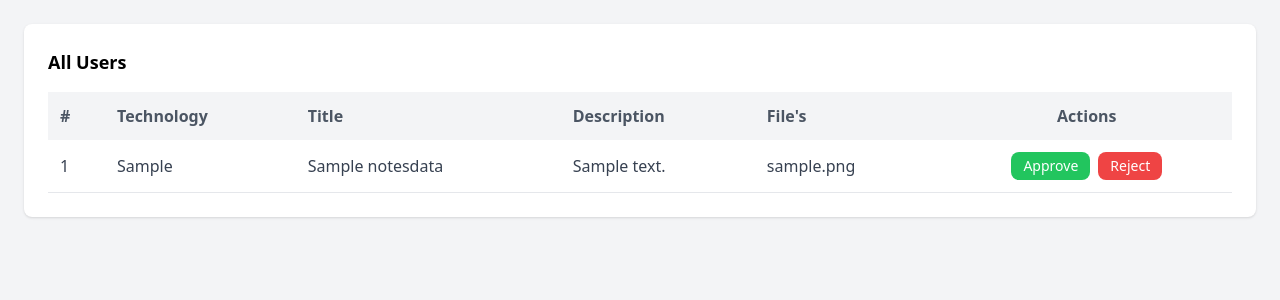
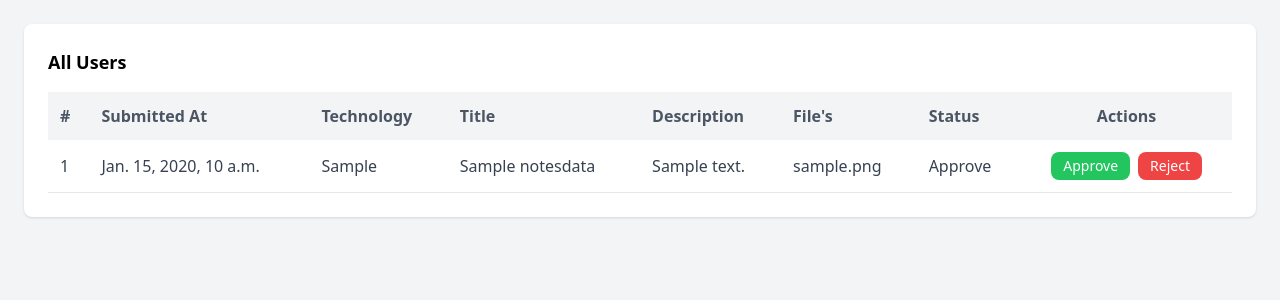
Before and after one commit to SanketTOPS/10June_Python, a Django app: page /adminapp/notesdata/ in a window 1280 px wide. Shown: the part 72-372 px from the top of the page. Run offline with Django 5.2, Linux system fonts and the light colour scheme; tables that the repository leaves empty hold one stand-in row (values such as "Sample post"); some libraries are stand-ins or nearby versions.

Commit message:
Admin App

```diff
--- a/Projects/FinalProject/adminapp/templates/notesdata.html
+++ b/Projects/FinalProject/adminapp/templates/notesdata.html
@@ -27,10 +27,12 @@
                     <thead>
                         <tr class="bg-gray-100 text-left text-gray-600">
                             <th class="p-3">#</th>
+                            <th class="p-3">Submitted At</th>
                             <th class="p-3">Technology</th>
                             <th class="p-3">Title</th>
                             <th class="p-3">Description</th>
                             <th class="p-3">File's</th>
+                            <th class="p-3">Status</th>
                             <th class="p-3 text-center">Actions</th>
                         </tr>
                     </thead>
@@ -38,16 +40,18 @@
                         {% for i in ndata %}
                         <tr class="border-b hover:bg-gray-50">
                             <td class="p-3">{{i.id}}</td>
+                            <td class="p-3">{{i.submitted_at}}</td>
                             <td class="p-3">{{i.tech}}</td>
                             <td class="p-3">{{i.title}}</td>
                             <td class="p-3">{{i.desc}}</td>
-                            <td class="p-3"><a href="{{i.notesfile}}">{{i.notesfile}}</a>
+                            <td class="p-3"><a href="{{i.notesfile.url}}" download>{{i.notesfile}}</a>
                             </td>
+                            <td class="p-3">{{i.status}}</td>
                             <td class="p-3 flex justify-center gap-2">
-                                <button
-                                    class="px-3 py-1 bg-green-500 text-white rounded-lg text-sm hover:bg-blue-600">Approve</button>
-                                <button
-                                    class="px-3 py-1 bg-red-500 text-white rounded-lg text-sm hover:bg-red-600">Reject</button>
+                                <a href="/adminapp/approve_notes/{{i.id}}"
+                                    class="px-3 py-1 bg-green-500 text-white rounded-lg text-sm hover:bg-blue-600">Approve</a>
+                                <a href="/adminapp/reject_notes/{{i.id}}"
+                                    class="px-3 py-1 bg-red-500 text-white rounded-lg text-sm hover:bg-red-600">Reject</a>
                             </td>
                         </tr>
                         {% endfor %}
--- a/Projects/FinalProject/adminapp/urls.py
+++ b/Projects/FinalProject/adminapp/urls.py
@@ -7,4 +7,6 @@ urlpatterns = [
    path('admin-dashboard/',views.admin_dashboard,name='admin-dashboard'),
    path('userdata/',views.userdata,name='userdata'),
    path('notesdata/',views.notesdata,name='notesdata'),
+   path('approve_notes/<int:id>',views.approve_notes,name='approve_notes'),
+   path('reject_notes/<int:id>',views.reject_notes,name='reject_notes'),
 ]
--- a/Projects/FinalProject/adminapp/views.py
+++ b/Projects/FinalProject/adminapp/views.py
@@ -1,5 +1,6 @@
-from django.shortcuts import render,redirect
+from django.shortcuts import render,redirect,HttpResponse,get_object_or_404
 from myapp.models import *
+import datetime
 
 # Create your views here.
 def admin_login(request):
@@ -26,3 +27,20 @@ def userdata(request):
 def notesdata(request):
     ndata=NotesData.objects.all()
     return render(request,'notesdata.html',{'ndata':ndata})
+
+def approve_notes(request,id):
+    notes=get_object_or_404(NotesData,id=id)
+    notes.status="Approve"
+    notes.updated_at=datetime.datetime.now()
+    notes.save()
+
+    #Email Sending Code
+
+    return redirect('notesdata')
+
+def reject_notes(request,id):
+    notes=get_object_or_404(NotesData,id=id)
+    notes.status="Rejected"
+    notes.updated_at=datetime.datetime.now()
+    notes.save()
+    return redirect('notesdata')
--- a/Projects/FinalProject/myapp/forms.py
+++ b/Projects/FinalProject/myapp/forms.py
@@ -14,7 +14,7 @@ class UpdateForm(forms.ModelForm):
 class NotesForm(forms.ModelForm):
     class Meta:
         model=NotesData
-        fields='__all__'
+        fields=['tech','title','desc','notesfile']
 
 class ContactForm(forms.ModelForm):
     class Meta:
--- a/Projects/FinalProject/myapp/models.py
+++ b/Projects/FinalProject/myapp/models.py
@@ -12,10 +12,19 @@ class UserSignup(models.Model):
     mobile=models.BigIntegerField()
 
 class NotesData(models.Model):
+    submitted_at=models.DateTimeField(auto_now_add=True)
     tech=models.CharField(max_length=50)
     title=models.CharField(max_length=100)
     desc=models.TextField()
     notesfile=models.FileField(upload_to='Notes')
+    statuschoice=[
+        ("Pending","Pending"),
+        ("Approve","Approve"),
+        ("Rejected","Rejected"),
+    ]
+    status=models.CharField(max_length=20,choices=statuschoice)
+    updated_at=models.DateTimeField(blank=True,null=True)
+
 
 class Contact(models.Model):
     fullname=models.CharField(max_length=100)
--- a/Projects/FinalProject/myapp/views.py
+++ b/Projects/FinalProject/myapp/views.py
@@ -15,9 +15,12 @@ def notes(request):
     if request.method=='POST':
         form=NotesForm(request.POST,request.FILES)
         if form.is_valid():
-            form.save()
+            #form.save()
+            req=form.save(commit=False)
+            req.status="Pending"
             print("Notes has been submitted!")
             msg="Notes has been submitted!"
+            req.save()
             #return redirect('notes')
         else:
             print(form.errors)
```
Also changed, not shown: Projects/FinalProject/FinalProject/settings.py (+4 -4 lines), Projects/FinalProject/media/Notes/Django_Commands.txt (added, +34 -0 lines), Projects/FinalProject/adminapp/migrations/__init__.py (deleted), Projects/FinalProject/media/Notes/ZoomBG.png (added), Projects/FinalProject/myapp/migrations/0001_initial.py, Projects/FinalProject/myapp/migrations/0002_notesdata.py (deleted), Projects/FinalProject/myapp/migrations/0003_contact.py (deleted), 1 other file.
